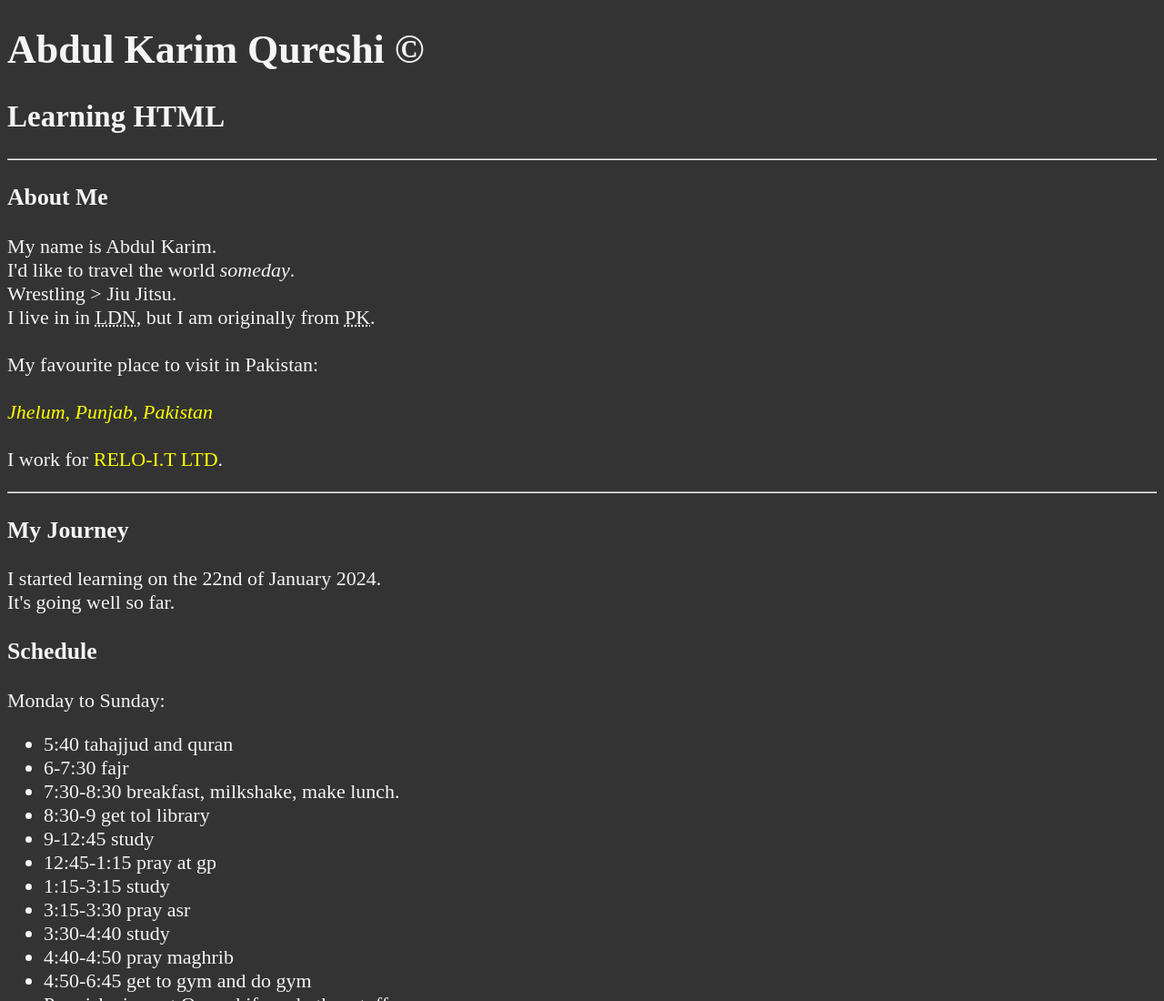
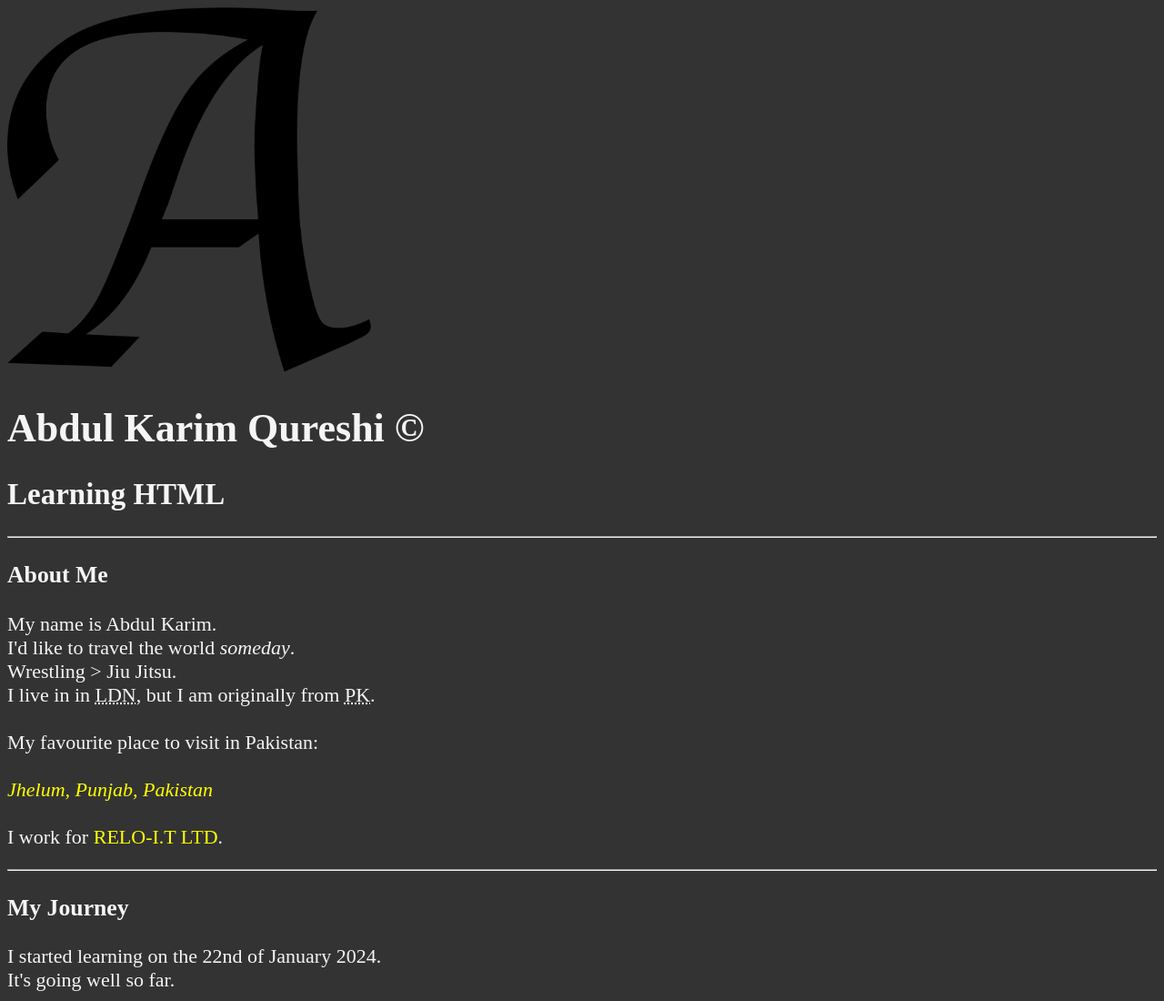
Before and after one commit to xbdulkxrim/learnProgramming, a plain HTML site: page index.html in a window 1280 px wide. Shown: the top 1100 px of the page at 91% size. Drawn offline with Linux system fonts and the light colour scheme.

Commit message:
index.html

```diff
--- a/index.html
+++ b/index.html
@@ -11,6 +11,7 @@
     </head>
 
     <body>
+        <img src="webIcon_A.png" alt="weblogo_A" width=400>
         <h1><strong>Abdul&nbsp;Karim Qureshi &copy;</strong></h1>
         <h2>Learning HTML</h2>
         <hr>
```
